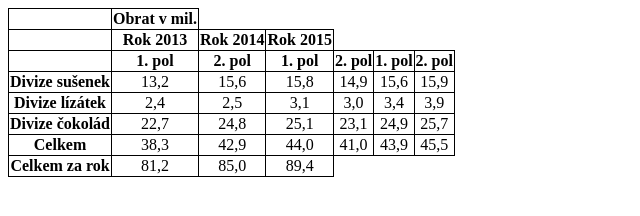
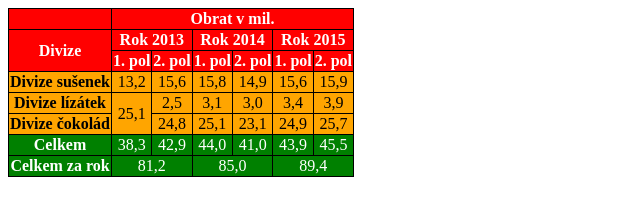
Before and after one commit to Delta-SSIE/IP2-2As2-20-21, a plain HTML site: page 01_html/03_tabulky/obraty.html in a window 1280 px wide. Shown: the whole page, without its empty margins (0-640 px from the left). Drawn offline with Linux system fonts and the light colour scheme.

Commit message:
Lekce o tabulkách

```diff
--- a/01_html/03_tabulky/obraty.html
+++ b/01_html/03_tabulky/obraty.html
@@ -5,26 +5,43 @@
 <meta charset='utf-8'>
 <style>
     table {
-        border-collapse: collapse;
+      border-collapse: collapse;
     }
+
     td, th {
-        border: 1px solid black;
-        text-align: center;
+      border: 1px solid black;
+      text-align: center;
+    }
+
+    thead {
+      background: red;
+      color: white;
+    }
+    tbody {
+      background: orange;
+    }
+    tfoot {
+        color: white;
+      background: green;
     }
 </style>
 </head>
 <body>
 <table>
-
-    <tr><td></td><th>Obrat v mil.</th> </tr>
-    <tr><td></td><th>Rok 2013</th><th>Rok 2014</th><th>Rok 2015</th> </tr>
-    <tr><td></td><th>1. pol</th><th>2. pol</th><th>1. pol</th><th>2. pol</th><th>1. pol</th><th>2. pol</th> </tr>
-    <tr><th>Divize sušenek</th><td>13,2</td><td>15,6</td><td>15,8</td><td>14,9</td><td>15,6</td><td>15,9</td> </tr>
-    <tr><th>Divize lízátek</th><td>2,4</td><td>2,5</td><td>3,1</td><td>3,0</td><td>3,4</td><td>3,9</td> </tr>
-    <tr><th>Divize čokolád</th><td>22,7</td><td>24,8</td><td>25,1</td><td>23,1</td><td>24,9</td><td>25,7</td> </tr>
-    <tr><th>Celkem</th><td>38,3</td><td>42,9</td><td>44,0</td><td>41,0</td><td>43,9</td><td>45,5</td> </tr>
-    <tr><th>Celkem za rok</th><td>81,2</td><td>85,0</td><td>89,4</td> </tr>
-
+    <thead>
+        <tr><td></td><th colspan="6">Obrat v mil.</th> </tr>
+        <tr><th rowspan="2">Divize</th><th colspan="2">Rok 2013</th><th colspan="2">Rok 2014</th><th colspan="2">Rok 2015</th> </tr>
+        <tr><th>1. pol</th><th>2. pol</th><th>1. pol</th><th>2. pol</th><th>1. pol</th><th>2. pol</th> </tr>
+    </thead>
+    <tbody>
+        <tr><th>Divize sušenek</th><td>13,2</td><td>15,6</td><td>15,8</td><td>14,9</td><td>15,6</td><td>15,9</td> </tr>
+        <tr><th>Divize lízátek</th><td rowspan="2">25,1</td><td>2,5</td><td>3,1</td><td>3,0</td><td>3,4</td><td>3,9</td> </tr>
+        <tr><th>Divize čokolád</th><td>24,8</td><td>25,1</td><td>23,1</td><td>24,9</td><td>25,7</td> </tr>
+    </tbody>
+    <tfoot>
+        <tr><th>Celkem</th><td>38,3</td><td>42,9</td><td>44,0</td><td>41,0</td><td>43,9</td><td>45,5</td> </tr>
+        <tr><th>Celkem za rok</th><td colspan="2">81,2</td><td colspan="2">85,0</td><td colspan="2">89,4</td> </tr>
+    </tfoot>
 </table>
 
 </body>
```
Also changed, not shown: 01_html/03_tabulky/jmena.html (+3 -3 lines).
